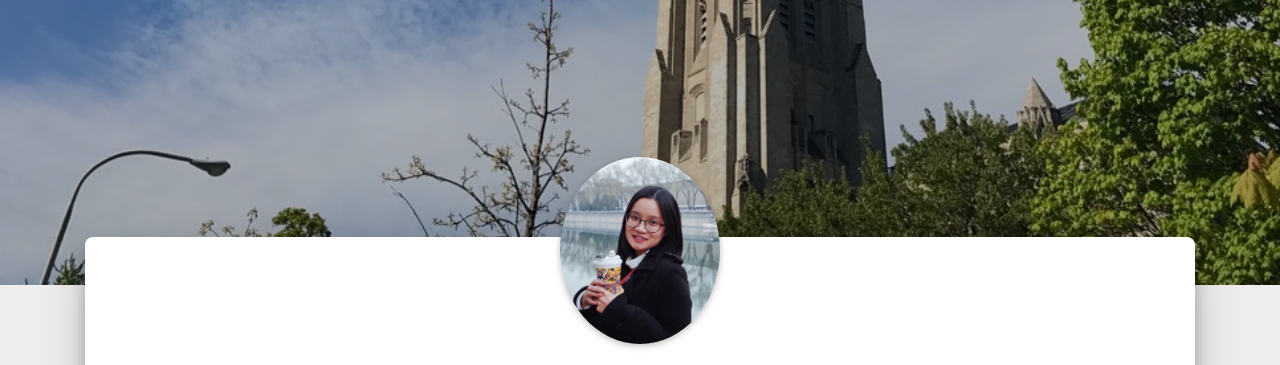
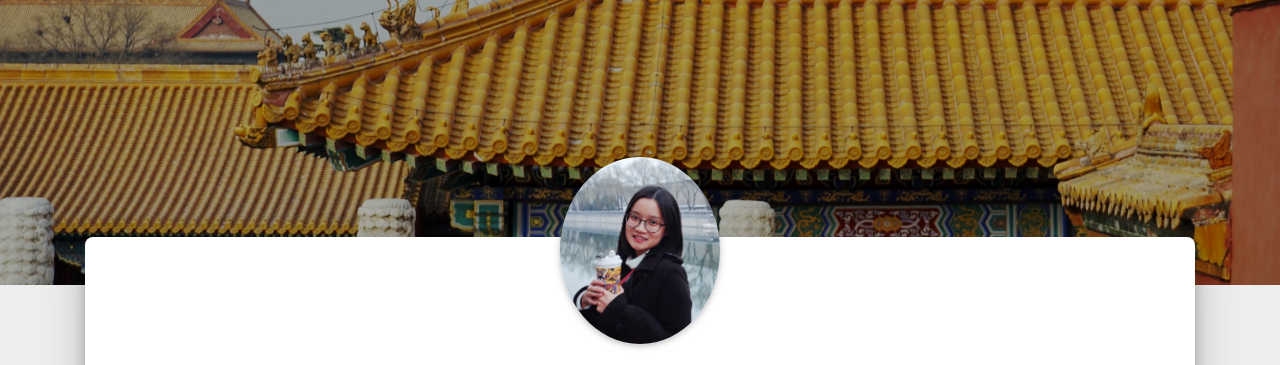
Before and after one commit to Yanqiang-Qin/Lizhong-Liu.github.io, a plain HTML site: page about/index.html in a window 1280 px wide. Shown: the part 355-720 px from the top of the page. Drawn offline with Linux system fonts and the light colour scheme; a small style sheet from the web is missing.

Commit message:
new attemps

```diff
--- a/about/index.html
+++ b/about/index.html
@@ -90,7 +90,7 @@
 </nav>
 
     <div class="view intro-2"
-         style="background: url('/img/about.jpg')no-repeat center center;
+         style="background: url('/img/aboutb.jpg')no-repeat center center;
            background-size: cover;
            background-attachment: fixed;">
       <div class="full-bg-img">
```
Also changed, not shown: img/aboutb.jpg (added).
